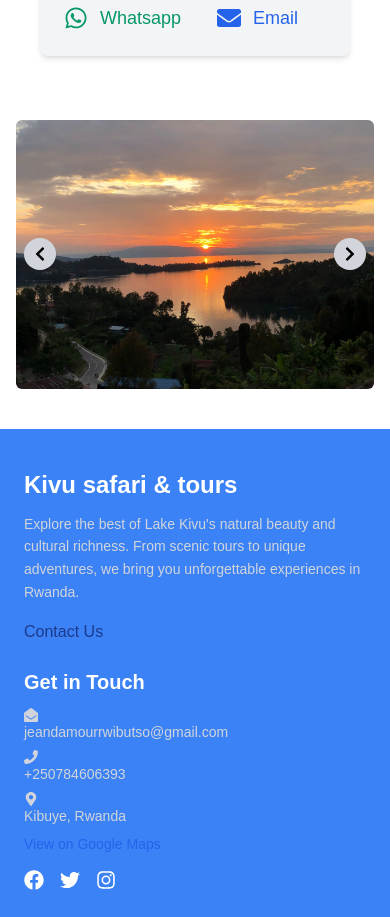
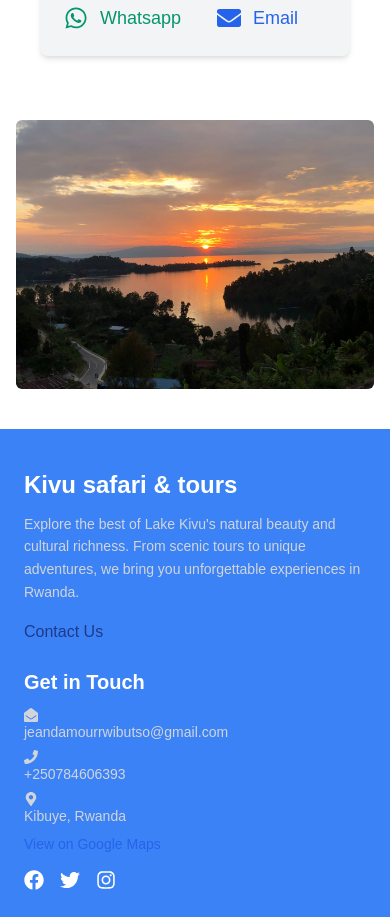
Before and after one commit to habyarimanacaleb/kivu-react-app, a React (Create React App) app: page /service/1 in a window 390 px wide. Shown: the part 1480-2397 px from the top of the page. Built offline with nearby package versions, Linux system fonts and the light colour scheme.

Commit message:
update footer

```diff
--- a/src/components/ServiceDetail.jsx
+++ b/src/components/ServiceDetail.jsx
@@ -2,13 +2,7 @@ import React from "react";
 import { useParams } from "react-router-dom";
 import servicesData from "../assets/Servicesdata";
 import { Navbar } from "../components/Navbar";
-import {
-  FaWhatsapp,
-  FaEnvelope,
-  FaChevronLeft,
-  FaChevronRight,
-  FaChevronDown,
-} from "react-icons/fa";
+import { FaWhatsapp, FaEnvelope, FaChevronDown } from "react-icons/fa";
 
 const ServiceDetail = () => {
   const { id } = useParams();
@@ -17,22 +11,18 @@ const ServiceDetail = () => {
   if (!service) {
     return <div>Service not found</div>;
   }
-
   return (
     <div className="service-detail">
       <Navbar />
       <section className="content py-10 mx-auto max-w-7xl px-4 sm:px-6 lg:px-8">
         <div className="initial-content mt-4">
           {" "}
-          {/* Reduced margin-top */}
           <h1 className="heading text-5xl font-bold text-center mx-auto text-blue-800 mb-2">
             {" "}
-            {/* Reduced margin-bottom */}
             {service.title}
           </h1>
           <p className="text-3xl md:text-xl text-gray-700 mt-2 text-center">
             {" "}
-            {/* Reduced margin-top */}
             {service.description}
           </p>
         </div>
@@ -90,29 +80,14 @@ const ServiceDetail = () => {
               </div>
             </div>
           </div>
-          <div className="image-slider relative w-full lg:w-1/3 max-w-lg mx-auto overflow-hidden mt-10 lg:mt-0">
-            <button
-              className="absolute left-2 top-1/2 transform -translate-y-1/2 bg-gray-300 rounded-full p-2 hover:bg-gray-400 transition"
-              id="prev-btn"
-            >
-              <FaChevronLeft />
-            </button>
-            <div
-              className="slider-wrapper flex transition-transform duration-500"
-              id="slider-wrapper"
-            >
+          <div className="image-slider  w-full lg:w-1/3 max-w-lg mx-auto overflow-hidden mt-10 lg:mt-0">
+            <div className=" flex transition-transform duration-500">
               <img
                 src={`../${service.image}`}
                 alt={service.title}
-                className="w-full sm:w-auto rounded-md"
+                className="w-full sm:w-auto rounded-md h-[400px] object-cover"
               />
             </div>
-            <button
-              className="absolute right-2 top-1/2 transform -translate-y-1/2 bg-gray-300 rounded-full p-2 hover:bg-gray-400 transition"
-              id="next-btn"
-            >
-              <FaChevronRight />
-            </button>
           </div>
         </div>
       </section>
```
